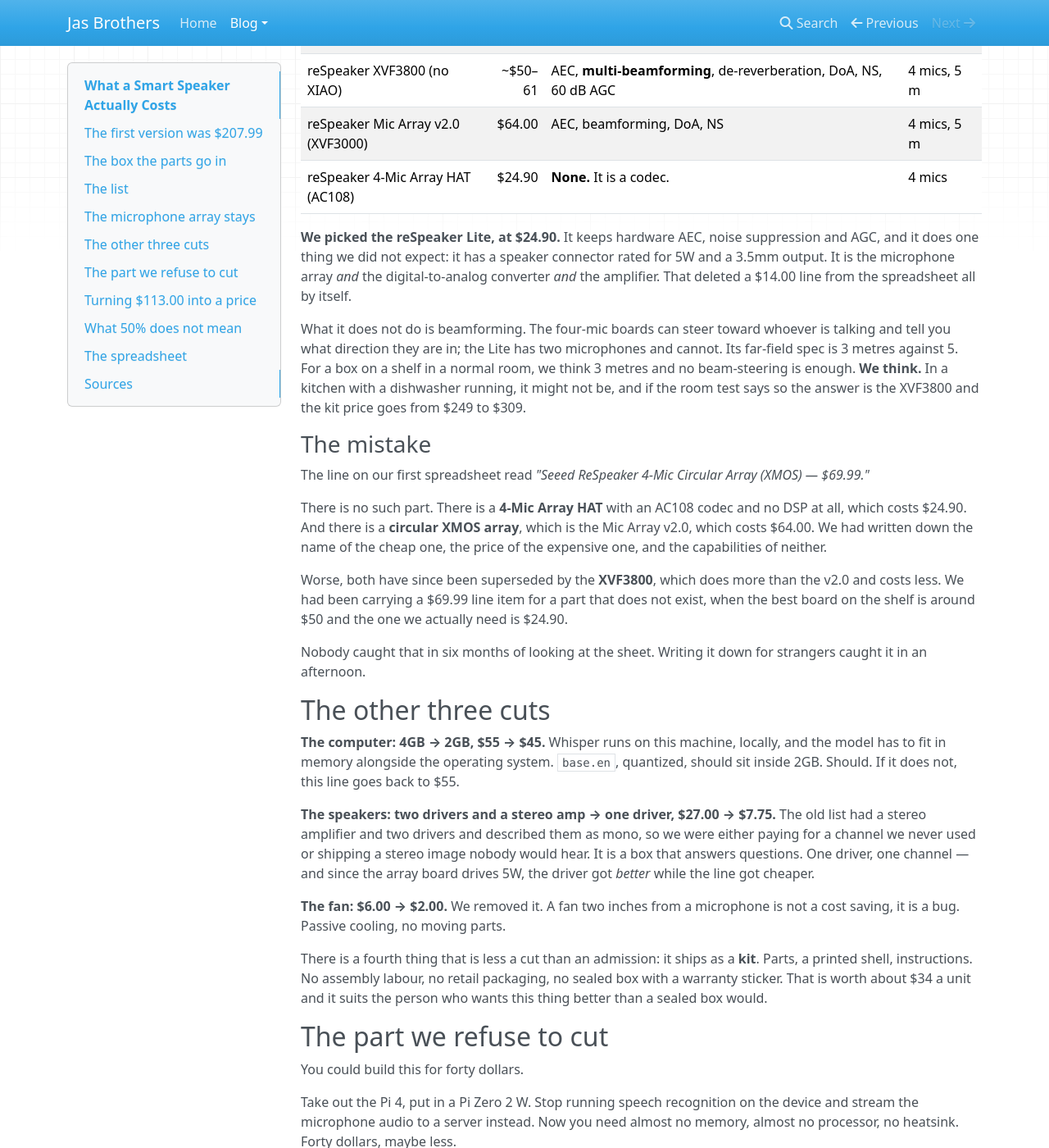
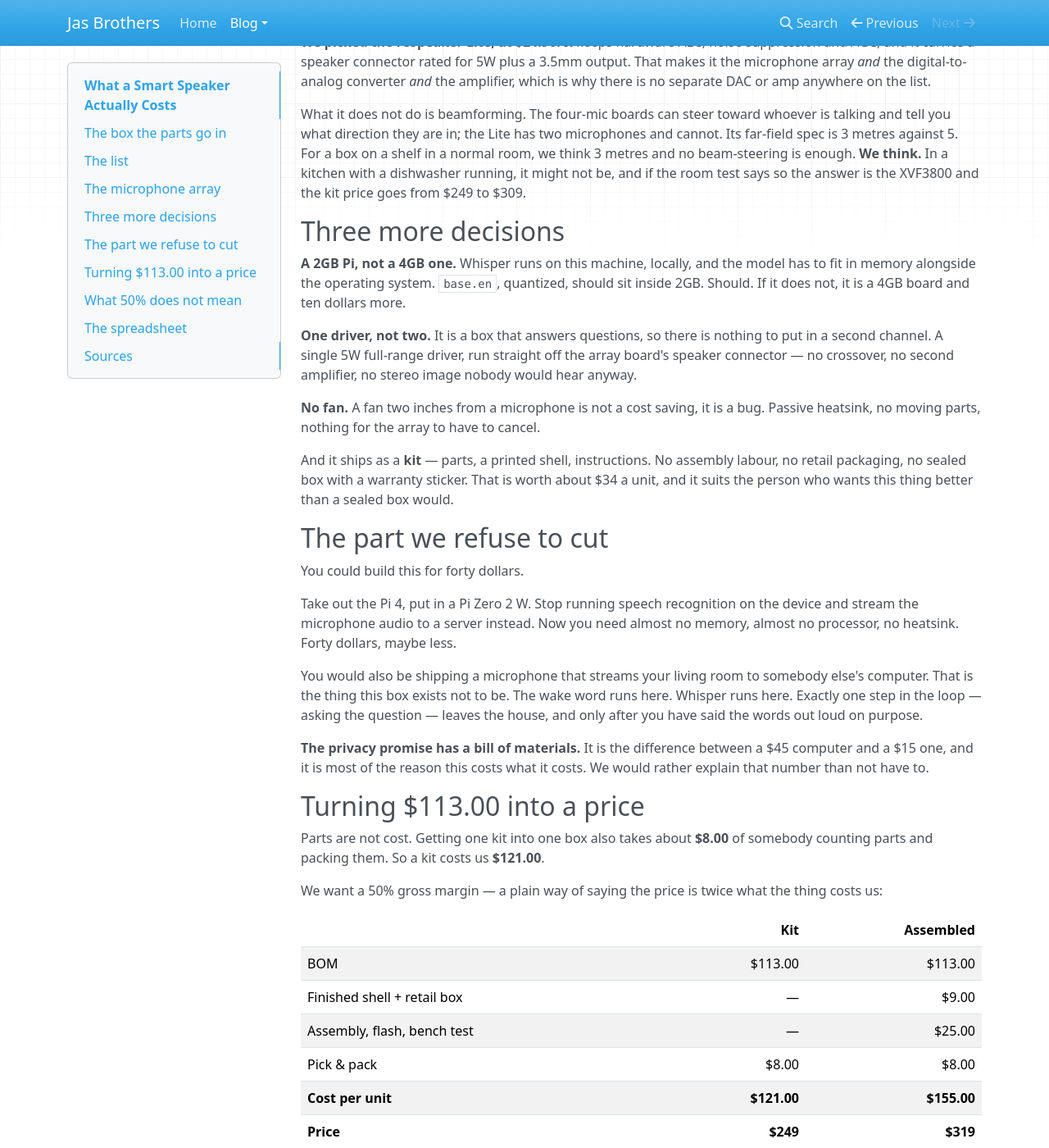
Before and after one commit to jasbrothers/jasbrothers.github.io, an MkDocs documentation site: the page built from docs/blog/what-a-smart-speaker-costs.md, in a window 1280 px wide and 1400 px high, scrolled down 4220 px. Shown: the whole window at 82% size. Built offline with MkDocs 1.6.1, drawn with Linux system fonts in a browser that asks for light colours; nearby versions of some CDN libraries; some of the changed text lies outside the part shown.

Commit message:
Cut the version history from the BOM post
The post spent three sections explaining what an earlier bill of
materials got wrong. Readers want the speaker that exists, not the one
that didn't.

Removes the "$207.99 first version" section and the "mistake" subsection
about a mis-specified microphone array line. Rewrites the cut-by-cut
comparison as decisions in their own right: why a 2GB Pi, why one
driver, why no fan. The microphone array is now argued from acoustic
echo cancellation rather than from what it replaced.

The board comparison table stays -- that is a live decision, not history
-- as does the note that the far-field call is unproven.

Co-Authored-By: Claude Opus 5 (1M context) <noreply@anthropic.com>
Claude-Session: https://claude.ai/code/session_01LDQJHXacP2LWvG3Wrdrsz4

```diff
--- a/docs/blog/what-a-smart-speaker-costs.md
+++ b/docs/blog/what-a-smart-speaker-costs.md
@@ -11,22 +11,9 @@ list, and then the arithmetic that turns it into a shelf price.
 We are publishing this because we are about to ask people for money, and the
 first honest thing you can do in that situation is show your costs.
 
-## The first version was $207.99
-
-The first bill of materials we wrote came to $207.99. Every part on it was the
-best part. That was the problem. At $207.99 in components, the box has to sell
-for north of $400 to survive, and a $400 talking box is not a product — it is a
-thing you show people at a party.
-
-So we went back and asked a different question about each line. Not *what is the
-best part*, but *what does this part actually have to do*.
-
-Then we found a mistake in our own spreadsheet, which is the best argument for
-publishing one.
-
 ## The box the parts go in
 
-Everything above has to physically fit somewhere, so we drew the enclosure
+Every part on the list has to physically fit somewhere, so we drew the enclosure
 before we trusted the prices. It is two printed parts — a body shell and a base
 plate — and everything else bolts into them.
 
@@ -93,11 +80,10 @@ Single-unit pricing, August 2026, from Seeed and the usual distributors. At a
 thousand units most of these fall 25–40%, especially the Pi. We are not counting
 on that yet.
 
-## The microphone array stays
+## The microphone array
 
-The obvious way to save fifty dollars is to throw out the microphone array and
-use two bare microphones. We are not going to, and it is worth being precise
-about why.
+The cheapest way to build this is two bare microphones wired straight to the Pi.
+We are not doing that, and it is worth being precise about why.
 
 The box talks while it is listening. You say "Hey Claude," it starts answering,
 and you want to be able to interrupt it — which means the microphones are live
@@ -122,10 +108,10 @@ Here is the whole shelf, since we priced all of it:
 | reSpeaker 4-Mic Array HAT (AC108) | $24.90 | **None.** It is a codec. | 4 mics |
 
 **We picked the reSpeaker Lite, at $24.90.** It keeps hardware AEC, noise
-suppression and AGC, and it does one thing we did not expect: it has a speaker
-connector rated for 5W and a 3.5mm output. It is the microphone array *and* the
-digital-to-analog converter *and* the amplifier. That deleted a $14.00 line from
-the spreadsheet all by itself.
+suppression and AGC, and it carries a speaker connector rated for 5W plus a
+3.5mm output. That makes it the microphone array *and* the digital-to-analog
+converter *and* the amplifier, which is why there is no separate DAC or amp
+anywhere on the list.
 
 What it does not do is beamforming. The four-mic boards can steer toward whoever
 is talking and tell you what direction they are in; the Lite has two microphones
@@ -134,45 +120,24 @@ normal room, we think 3 metres and no beam-steering is enough. **We think.** In
 kitchen with a dishwasher running, it might not be, and if the room test says so
 the answer is the XVF3800 and the kit price goes from $249 to $309.
 
-### The mistake
+## Three more decisions
 
-The line on our first spreadsheet read *"Seeed ReSpeaker 4-Mic Circular Array
-(XMOS) — $69.99."*
+**A 2GB Pi, not a 4GB one.** Whisper runs on this machine, locally, and the model
+has to fit in memory alongside the operating system. `base.en`, quantized, should
+sit inside 2GB. Should. If it does not, it is a 4GB board and ten dollars more.
 
-There is no such part. There is a **4-Mic Array HAT** with an AC108 codec and no
-DSP at all, which costs $24.90. And there is a **circular XMOS array**, which is
-the Mic Array v2.0, which costs $64.00. We had written down the name of the
-cheap one, the price of the expensive one, and the capabilities of neither.
+**One driver, not two.** It is a box that answers questions, so there is nothing
+to put in a second channel. A single 5W full-range driver, run straight off the
+array board's speaker connector — no crossover, no second amplifier, no stereo
+image nobody would hear anyway.
 
-Worse, both have since been superseded by the **XVF3800**, which does more than
-the v2.0 and costs less. We had been carrying a $69.99 line item for a part that
-does not exist, when the best board on the shelf is around $50 and the one we
-actually need is $24.90.
+**No fan.** A fan two inches from a microphone is not a cost saving, it is a bug.
+Passive heatsink, no moving parts, nothing for the array to have to cancel.
 
-Nobody caught that in six months of looking at the sheet. Writing it down for
-strangers caught it in an afternoon.
-
-## The other three cuts
-
-**The computer: 4GB → 2GB, $55 → $45.** Whisper runs on this machine, locally,
-and the model has to fit in memory alongside the operating system. `base.en`,
-quantized, should sit inside 2GB. Should. If it does not, this line goes back to
-$55.
-
-**The speakers: two drivers and a stereo amp → one driver, $27.00 → $7.75.** The
-old list had a stereo amplifier and two drivers and described them as mono, so we
-were either paying for a channel we never used or shipping a stereo image nobody
-would hear. It is a box that answers questions. One driver, one channel — and
-since the array board drives 5W, the driver got *better* while the line got
-cheaper.
-
-**The fan: $6.00 → $2.00.** We removed it. A fan two inches from a microphone is
-not a cost saving, it is a bug. Passive cooling, no moving parts.
-
-There is a fourth thing that is less a cut than an admission: it ships as a
-**kit**. Parts, a printed shell, instructions. No assembly labour, no retail
-packaging, no sealed box with a warranty sticker. That is worth about $34 a unit
-and it suits the person who wants this thing better than a sealed box would.
+And it ships as a **kit** — parts, a printed shell, instructions. No assembly
+labour, no retail packaging, no sealed box with a warranty sticker. That is worth
+about $34 a unit, and it suits the person who wants this thing better than a
+sealed box would.
 
 ## The part we refuse to cut
 
@@ -245,16 +210,13 @@ array selector** on the BOM tab: type `Lite`, `XVF3800`, `v2.0` or `HAT` into on
 orange cell and the whole model re-prices around that board. That is the cell we
 expect to argue about.
 
-The old version had its totals typed in by hand, which made the instruction to
-*adjust the yellow cells* a lie. Now it is not.
-
 - **[smart-speaker-bom.xlsx](files/smart-speaker-bom.xlsx)** — BOM and pricing model
 - **[smart-speaker-bom.csv](files/smart-speaker-bom.csv)** — just the parts list
 
-If a number in here is wrong, we would genuinely like to know. Some of these are
-catalogue estimates and not quotes, and the person who has actually bought three
-hundred speaker drivers knows something we do not. We got the microphone array
-wrong for six months. Assume there is one more.
+If a number in here is wrong, we would genuinely like to know. Several are
+catalogue estimates rather than quotes, and the person who has actually bought
+three hundred speaker drivers knows something we do not. Assume at least one line
+is wrong and tell us which.
 
 ## Sources
 
```
